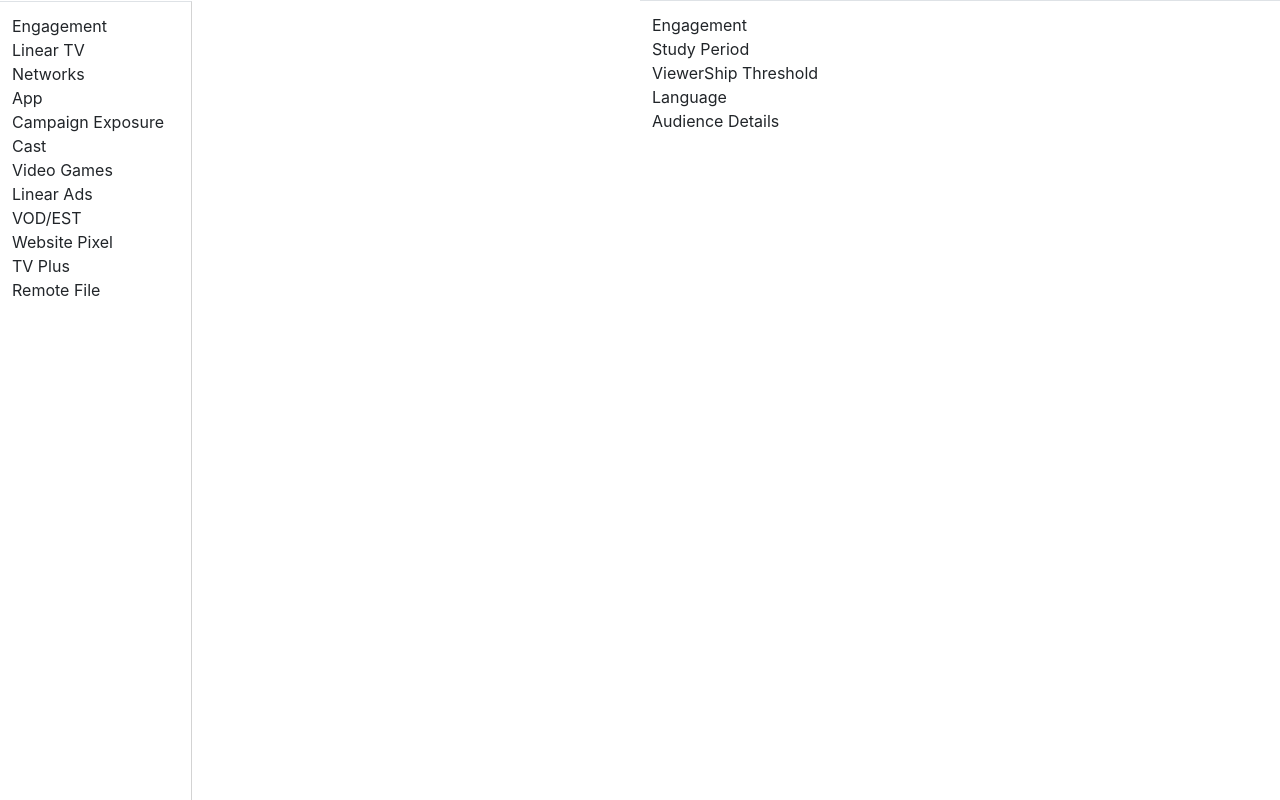
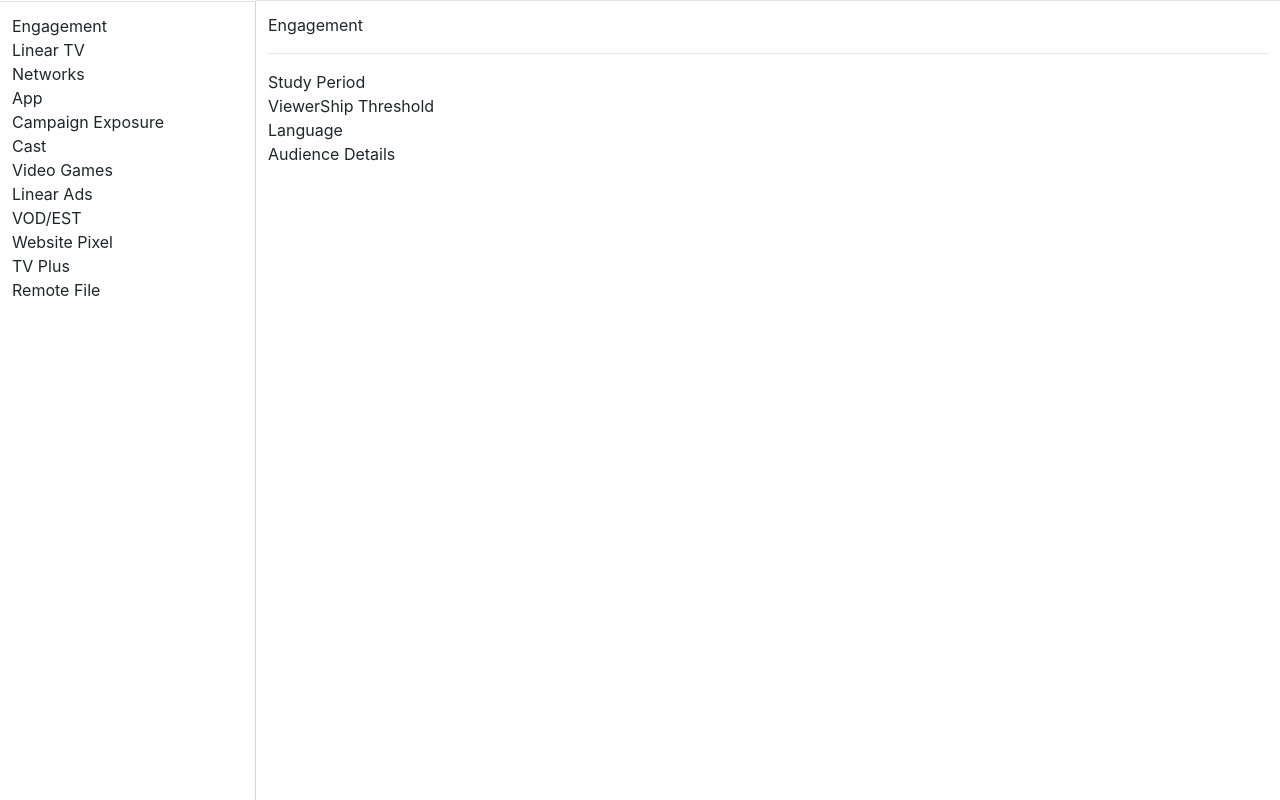
Before and after one commit to Deepali2/sidenav, a React (Create React App) app: page / in a window 1280 px wide. Built offline with nearby package versions, Linux system fonts and the light colour scheme.

Commit message:
add horizontal rule for the heading in the details column

```diff
--- a/src/NewAudience/DetailsColumn.js
+++ b/src/NewAudience/DetailsColumn.js
@@ -5,6 +5,7 @@ const DetailsColumn = ({ segment }) => {
     <div>
       <div>
         {segment}
+        <hr />
       </div>
       <div>Study Period</div>
       <div>ViewerShip Threshold</div>
--- a/src/NewAudience/NewAudience.css
+++ b/src/NewAudience/NewAudience.css
@@ -5,7 +5,11 @@
 
 .side-nav {
   border-right: 1px solid lightgray;
-  width: 15%;
+  width: 20%;
   height: 100vh;
   position: fixed;
 }
+
+.details {
+  width: 80%;
+}
```
